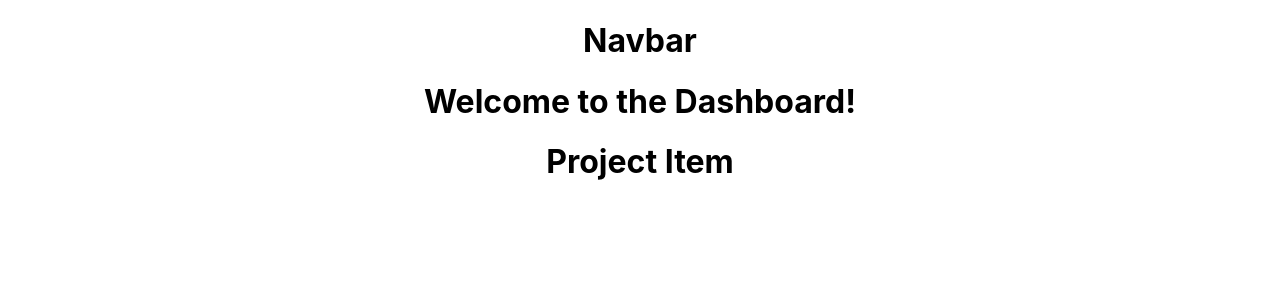
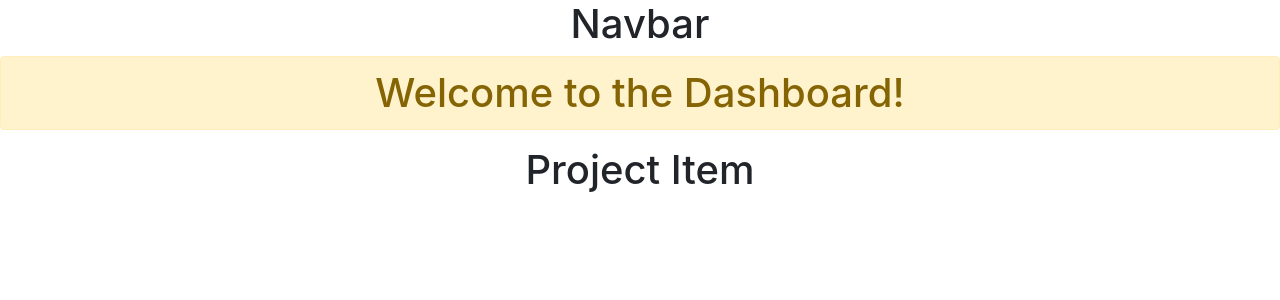
Before and after one commit to sandeepsharma-kgp/ProjectManagementTool, a React (Create React App) app in the folder ppmtool-react-client/: page / in a window 1280 px wide. Shown: the top 300 px of the page. Built offline with nearby package versions, Linux system fonts and the light colour scheme.

Commit message:
added bootstrap 4

```diff
--- a/ppmtool-react-client/package.json
+++ b/ppmtool-react-client/package.json
@@ -30,5 +30,8 @@
       "last 1 firefox version",
       "last 1 safari version"
     ]
+  },
+  "devDependencies": {
+    "bootstrap": "^4.4.1"
   }
 }
--- a/ppmtool-react-client/src/App.js
+++ b/ppmtool-react-client/src/App.js
@@ -3,6 +3,7 @@
 import "./App.css";
 import Dashboard from "./components/Dashboard";
 import Header from "./components/Layout/Header";
+import "bootstrap/dist/css/bootstrap.min.css"
 
 function App() {
   return (
--- a/ppmtool-react-client/src/components/Dashboard.js
+++ b/ppmtool-react-client/src/components/Dashboard.js
@@ -5,7 +5,7 @@
   render() {
     return (
       <div>
-        <h1>Welcome to the Dashboard!</h1>
+        <h1 className="alert alert-warning">Welcome to the Dashboard!</h1>
         <ProjectItem />
       </div>
     );
```
Also changed, not shown: 1 other file (tests, documents, lock files or other folders).
